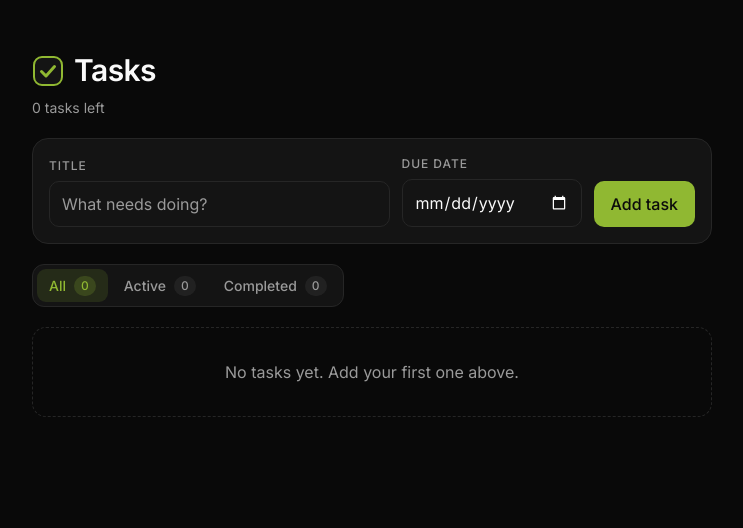
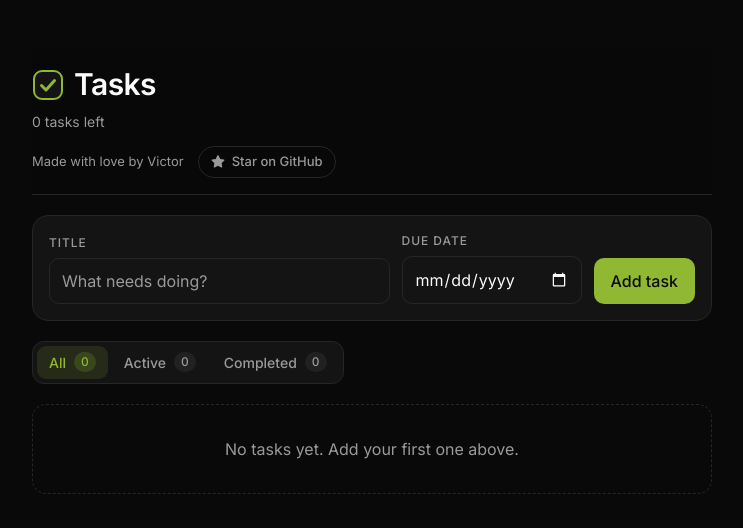
Before and after one commit to amiabl-programr/hng-15-todo-app, a React (Vite) app: page / in a window 1280 px wide. Shown: the top 528 px of the page, without its empty margins (268-1011 px from the left). Built offline with nearby package versions, Linux system fonts and the light colour scheme.

Commit message:
feat: add sticky header with credit and star repo link

```diff
--- a/src/App.css
+++ b/src/App.css
@@ -9,9 +9,16 @@
 }
 
 .app__header {
+  position: sticky;
+  top: 0;
+  z-index: 10;
   display: flex;
   flex-direction: column;
   gap: 4px;
+  padding: 14px 0 16px;
+  background: color-mix(in srgb, var(--bg) 88%, transparent);
+  backdrop-filter: blur(10px);
+  border-bottom: 1px solid var(--border);
 }
 
 .app__heading {
@@ -22,6 +29,51 @@
 
 .app__logo {
   flex-shrink: 0;
+}
+
+.app__meta {
+  display: flex;
+  flex-wrap: wrap;
+  align-items: center;
+  gap: 10px 14px;
+  margin-top: 10px;
+}
+
+.app__credit {
+  margin: 0;
+  font-size: 13px;
+  color: var(--text-muted);
+}
+
+.app__star {
+  display: inline-flex;
+  align-items: center;
+  gap: 7px;
+  padding: 5px 12px;
+  border: 1px solid var(--border);
+  border-radius: 999px;
+  color: var(--text-muted);
+  font-size: 13px;
+  font-weight: 500;
+  text-decoration: none;
+  transition: color 140ms ease, border-color 140ms ease, transform 120ms ease;
+}
+
+.app__star:hover {
+  color: var(--accent);
+  border-color: var(--accent);
+}
+
+.app__star:active {
+  transform: scale(0.96);
+}
+
+.app__star-icon {
+  transition: transform 160ms ease;
+}
+
+.app__star:hover .app__star-icon {
+  transform: scale(1.15);
 }
 
 .app__title {
--- a/src/App.tsx
+++ b/src/App.tsx
@@ -13,6 +13,8 @@ const EMPTY_MESSAGES = {
   active: 'Nothing active. Everything is done.',
   completed: 'No completed tasks yet.',
 } as const
+
+const REPO_URL = 'https://github.com/amiabl-programr/hng-15-todo-app'
 
 export default function App() {
   const {
@@ -73,6 +75,30 @@ export default function App() {
             ? 'All caught up.'
             : `${counts.active} ${counts.active === 1 ? 'task' : 'tasks'} left`}
         </p>
+
+        <div className="app__meta">
+          <p className="app__credit">Made with love by Victor</p>
+          <a
+            className="app__star"
+            href={REPO_URL}
+            target="_blank"
+            rel="noopener noreferrer"
+          >
+            <svg
+              className="app__star-icon"
+              viewBox="0 0 16 16"
+              width="14"
+              height="14"
+              aria-hidden="true"
+            >
+              <path
+                fill="currentColor"
+                d="M8 .25a.75.75 0 0 1 .673.418l1.882 3.815 4.21.612a.75.75 0 0 1 .416 1.279l-3.046 2.97.719 4.192a.751.751 0 0 1-1.088.791L8 12.347l-3.766 1.98a.75.75 0 0 1-1.088-.79l.72-4.194L.818 6.374a.75.75 0 0 1 .416-1.28l4.21-.611L7.327.418A.75.75 0 0 1 8 .25Z"
+              />
+            </svg>
+            Star on GitHub
+          </a>
+        </div>
       </header>
 
       {error !== null && (
```
